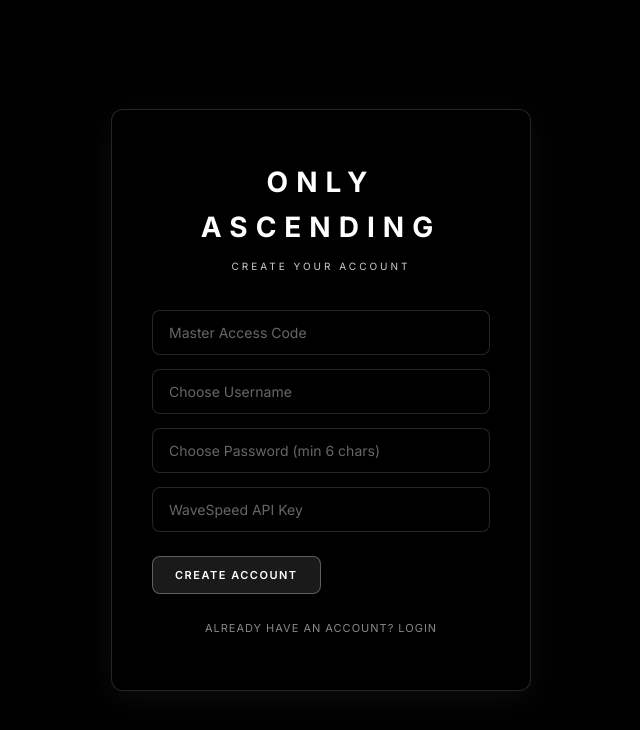
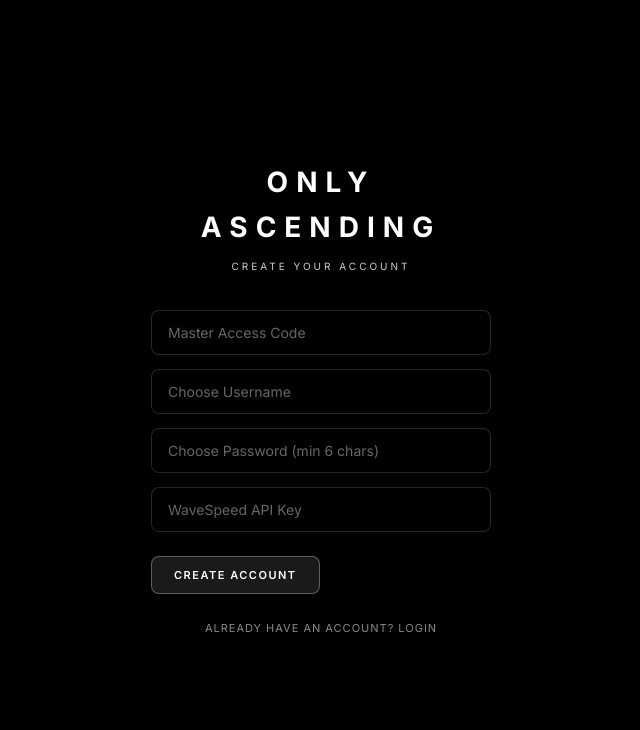
Before and after one commit to XI0X-Dev/only-ascending, a website: page public/signup.html in a window 1280 px wide. Shown: the whole page, without its empty margins (319-959 px from the left). Drawn offline with Linux system fonts and the light colour scheme.

Commit message:
Update style.css

```diff
--- a/public/style.css
+++ b/public/style.css
@@ -44,15 +44,15 @@ body {
 }
 
 .login-glass {
-  background: rgba(0, 0, 0, 0.8);
-  backdrop-filter: blur(12px);
-  -webkit-backdrop-filter: blur(12px);
-  border: 1px solid rgba(255, 255, 255, 0.15);
-  border-radius: 12px;
+  background: transparent;
+  backdrop-filter: none;
+  -webkit-backdrop-filter: none;
+  border: none;
+  border-radius: 0px;
   padding: 50px 40px;
   width: 100%;
   max-width: 420px;
-  box-shadow: 0 8px 32px rgba(255, 255, 255, 0.05);
+  box-shadow: none;
 }
 
 .protocol-logo {
```
